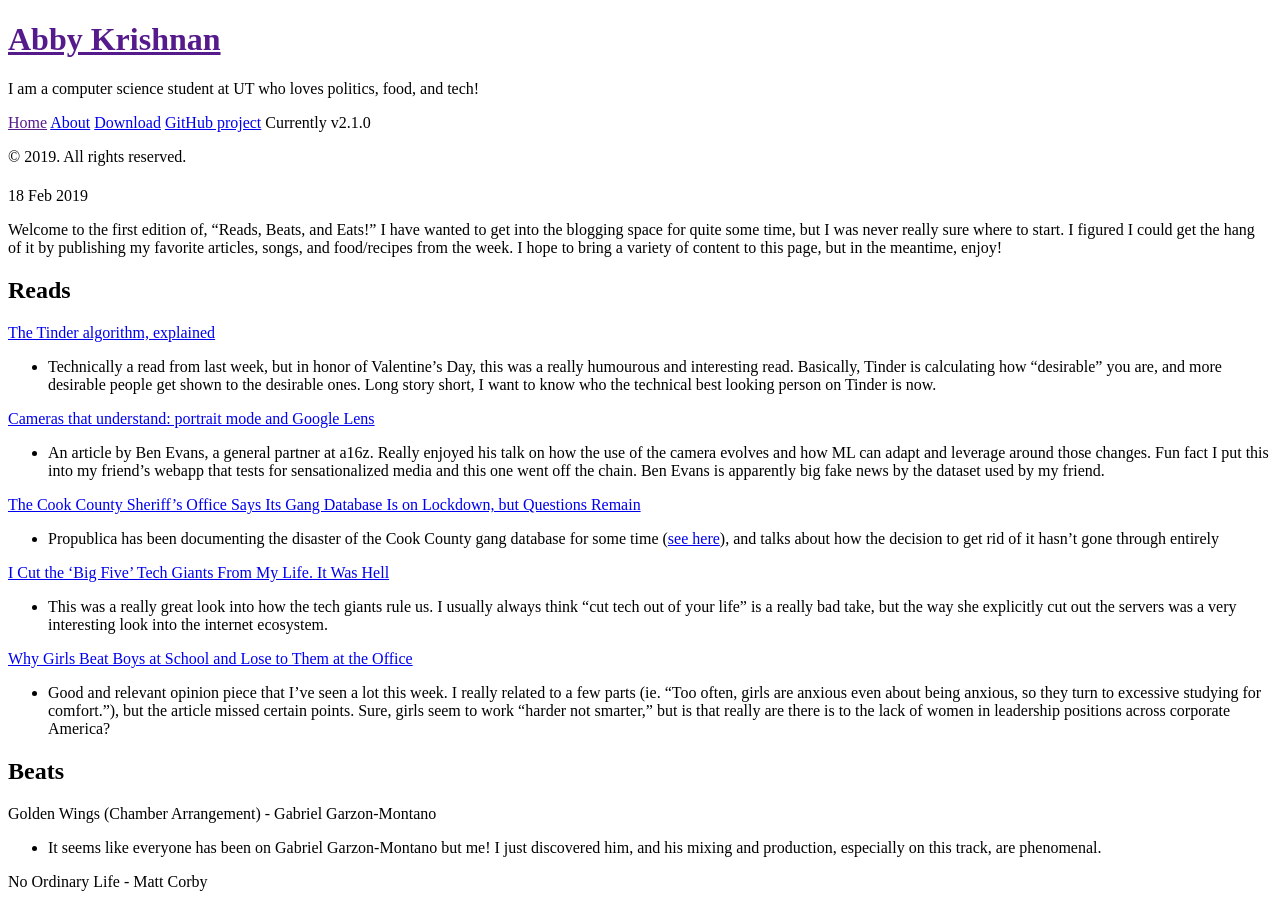
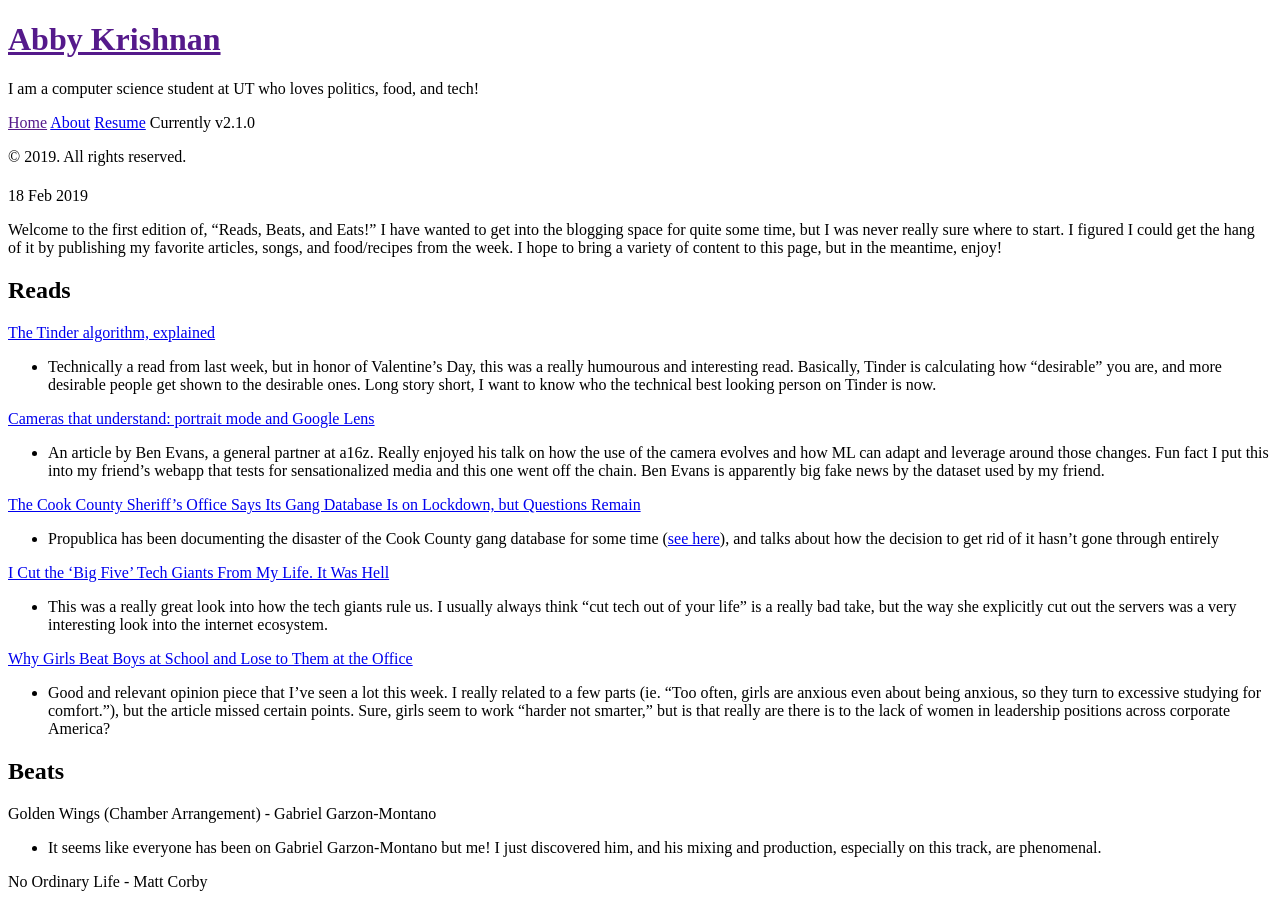
Before and after one commit to abbykrish/old-blog, a Jekyll site: the page built from _posts/2019-02-17-feb11rtb.md, in a window 1280 px wide and 900 px high. Built offline with Jekyll 4.4.1, drawn with Linux system fonts in a browser that asks for light colours; our own code applies the rules of GitHub Pages for plain Markdown files; Markdown is read by kramdown in place of the engine named in the settings; part of the change alters nothing that is shown.

```diff
--- a/_config.yml
+++ b/_config.yml
@@ -22,4 +22,4 @@ paginate:         5
 version:          2.1.0
 
 github:
-  repo:           https://github.com/poole/hyde
+  repo:           https://github.com/abbykrish/abbykrish.github.io
--- a/_includes/sidebar.html
+++ b/_includes/sidebar.html
@@ -26,8 +26,8 @@
         {% endif %}
       {% endfor %}
 
-      <a class="sidebar-nav-item" href="{{ site.github.repo }}/archive/v{{ site.version }}.zip">Download</a>
-      <a class="sidebar-nav-item" href="{{ site.github.repo }}">GitHub project</a>
+      <a class="sidebar-nav-item" href="{{ site.url }}/assets/AparnaK_Resume.pdf">Resume</a>
+
       <span class="sidebar-nav-item">Currently v{{ site.version }}</span>
     </nav>
 
--- a/_posts/2019-02-17-feb11rtb.md
+++ b/_posts/2019-02-17-feb11rtb.md
@@ -40,6 +40,7 @@ Ajib Dastan Hai Yeh - Lata Mangeshkar
 
 Crushed Out - Beach Fossils
 * Finished off my week listening to an old Beach Fossils album. Great, soothing rock for reading or writing.
+
 ## Eats
 I started my adventures in baking this week! I made cheesecake brownies for Valentine’s Day, and I realized that boxed brownies are honestly so much more worth than making them from scratch.
 Tips
@@ -48,11 +49,10 @@ Tips
 * The cheesecake topping couldn’t even be tasted, so I would not recommend it.
 * If you are making a cheesecake topping, be sure your eggs and cream cheese are room temperature. Even if ingredients are cold, you run the risk of scrambling your eggs.
 
-![Finished project](2-11-pics/brownie2.jpg?raw=true "Title")
+![Finished project]({{site.url}}/assets/2-11-pics/brownie2.jpg)
 
 I also made calzones this week! I didn’t buy mozzarella, so they lacked the gooeyness that is usually craved for in a calzone. Regardless, a pretty good attempt. Next time, we won’t skimp on the cheese and we’ll try to fold them a little prettier.
 
-![The uglier 2 calzones..](2-11-pics/calzone.JPG?raw=true "Title")
-
+![The uglier 2 calzones..]({{site.url}}/assets/2-11-pics/calzone.JPG)
 
 That is it for my first blogging week. Tune in next week!
```
Also changed, not shown: assets/2-11-pics/brownie2.jpg (renamed from _posts/2-11-pics/brownie2.jpg), assets/2-11-pics/calzone.JPG (renamed from _posts/2-11-pics/calzone.JPG), 2 other files.
